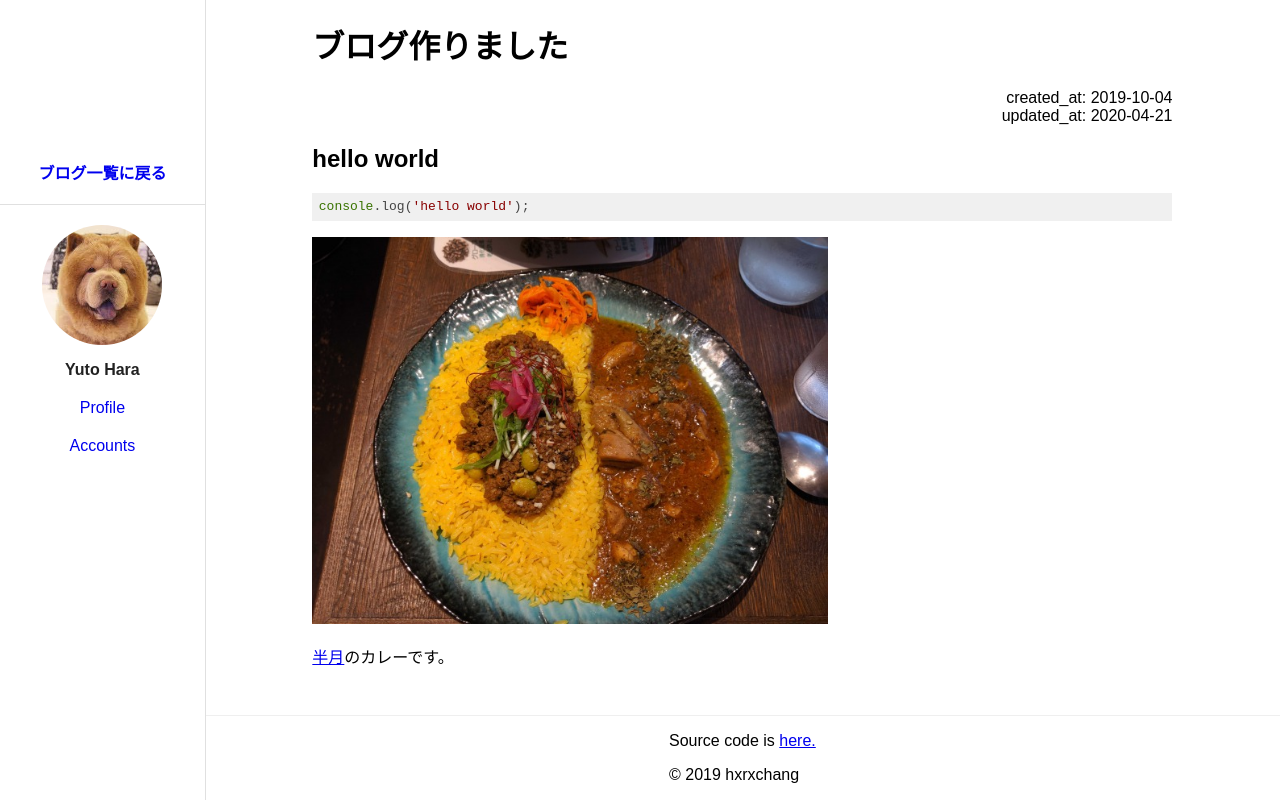
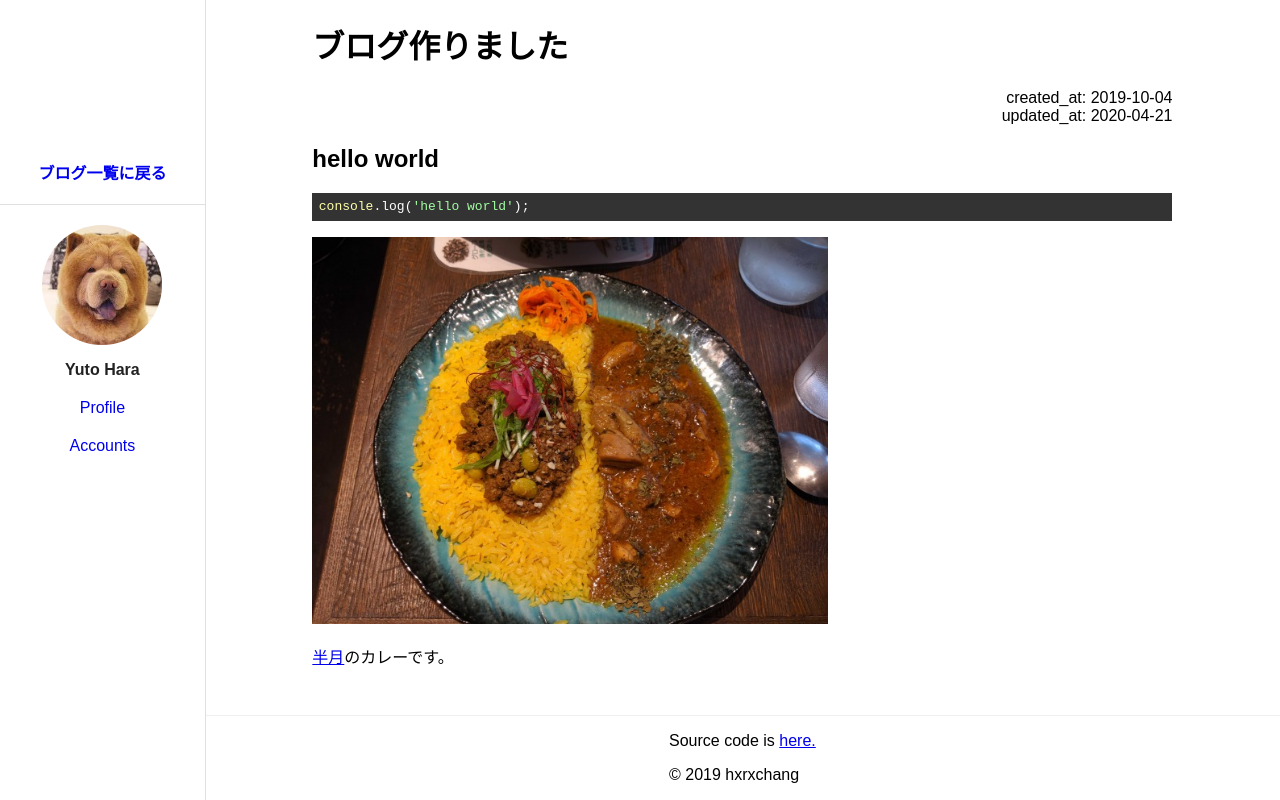
Before and after one commit to hxrxchang/my-next-page, a Next.js app: page /blog/hello-world in a window 1280 px wide. Built offline with nearby package versions, Linux system fonts and the light colour scheme.

Commit message:
change codeblock theme

```diff
--- a/src/components/code-block.tsx
+++ b/src/components/code-block.tsx
@@ -1,5 +1,6 @@
 import React from 'react';
 import SyntaxHighlighter from 'react-syntax-highlighter';
+import { agate } from 'react-syntax-highlighter/dist/cjs/styles/hljs';
 
 interface Props {
   value: string;
@@ -7,5 +8,9 @@ interface Props {
 }
 
 export const CodeBlock: React.FC<Props> = ({ value, language }) => {
-  return <SyntaxHighlighter language={language}>{value}</SyntaxHighlighter>;
+  return (
+    <SyntaxHighlighter language={language} style={agate}>
+      {value}
+    </SyntaxHighlighter>
+  );
 };
```
